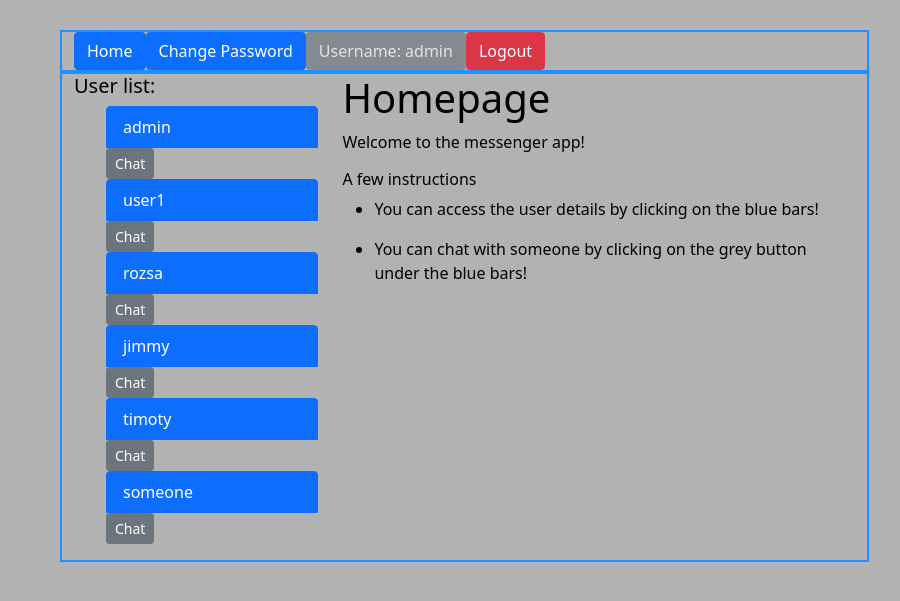
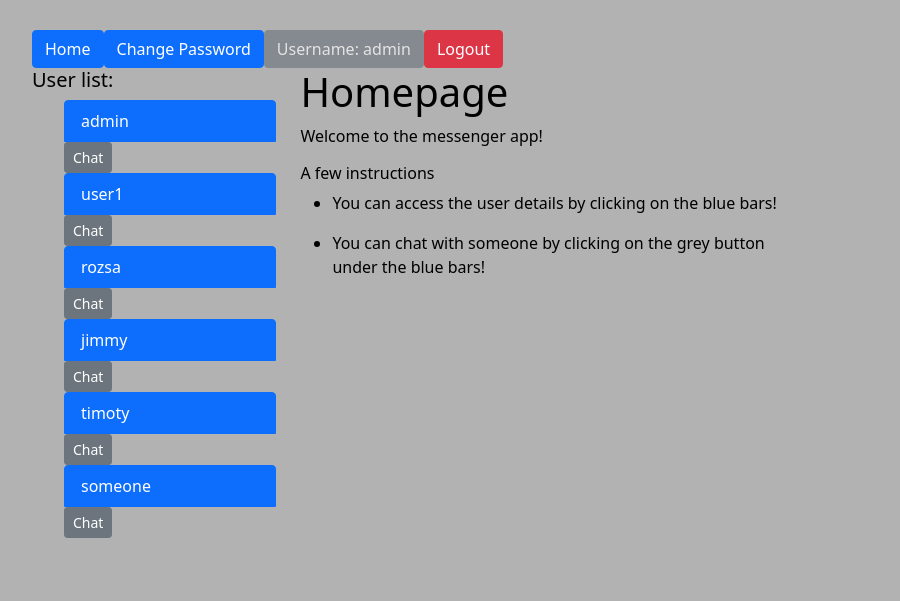
Before and after one commit to rozsanimrod/messenger, a Django app: page / in a window 1280 px wide. Shown: the top 601 px of the page, without its empty margins (40-940 px from the left). Run offline with Django 3.2, Linux system fonts and the light colour scheme; a user stored in the database is signed in; data comes from the database, SQL or seed files in the repository.

Commit message:
container

```diff
--- a/homepage/static/homepage/style.css
+++ b/homepage/static/homepage/style.css
@@ -2,7 +2,7 @@ body {
     color: black;
     background: #b3b2b2;
     float: left;
-    margin-left: 100px;
+    margin-left: 60px;
     margin-right: 60px;
     margin-top: 30px;
 
--- a/homepage/templates/homepage/home.html
+++ b/homepage/templates/homepage/home.html
@@ -3,12 +3,7 @@
 {% block body %}
 
     {% if user.is_authenticated %}
-    <style>
-        .my-container {
-            border: 2px solid dodgerblue;
-        }
 
-    </style>
 
         <div class="container my-container">
             <div class="row my-row">
```
